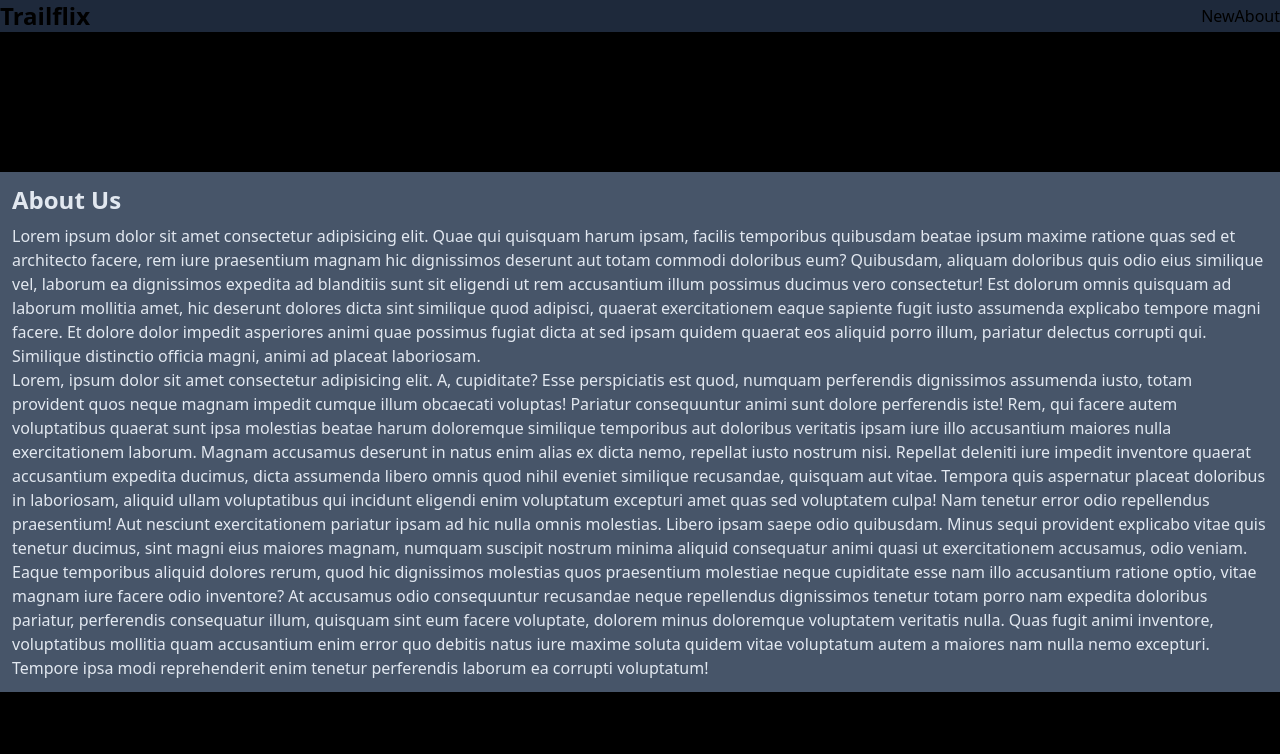
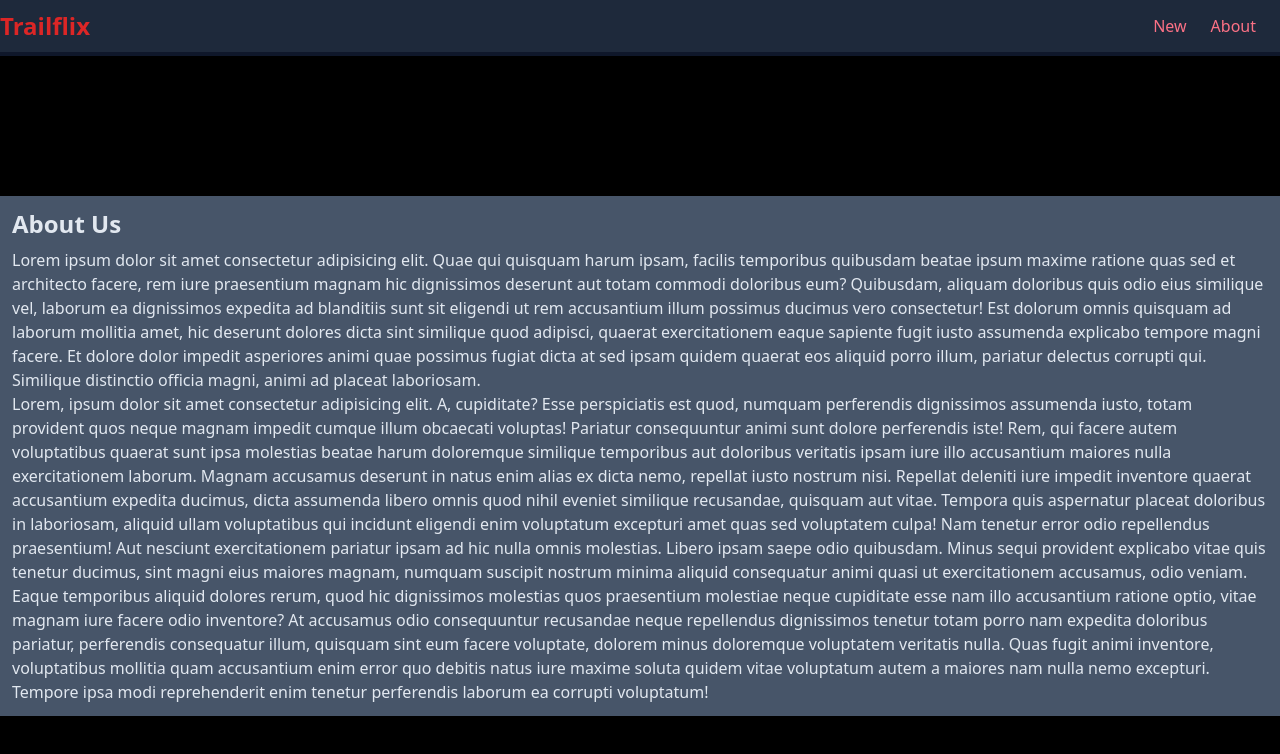
Before and after one commit to Leonardo-Cauna/Trailflix, a Next.js app: page /about in a window 1280 px wide. Shown: the top 754 px of the page. Built offline with nearby package versions, Linux system fonts and the light colour scheme.

Commit message:
Fixed tailwind config

```diff
--- a/src/Components/TaskCard.jsx
+++ b/src/Components/TaskCard.jsx
@@ -1,12 +1,13 @@
 "use client"
 import { Checkbox } from '@mui/material'
+import Link from 'next/link'
 import { useRouter } from 'next/navigation'
 import { useState } from 'react'
 
 export default function TaskCard ({ element }){
     const [uprating, setUpRating] = useState(false)
     const [downrating, setDownRating] = useState(false)
-
+    const router = useRouter()
     async function LoadElement(){
         const res = await fetch(`${process.env.LOCALHOST}/api/elements/${element.id}?${Date.now()}`)
         console.log(res);
@@ -55,7 +56,9 @@ export default function TaskCard ({ element }){
         }
     }
     return(
-        <div className='bg-slate-900 p-3 hover:bg-slate-800 hover:cursor-pointer'>
+        <div className='bg-slate-900 p-3 hover:bg-slate-800 hover:cursor-pointer' onClick={(e) => {
+
+        }}>
         <h3 className='font-bold text-2xl mb-2 text-slate-300'>{element.title}</h3>
         <p className='text-slate-400'>{element.description}</p>
         <p className='text-slate-400'>{element.premiere == null ? "Unknown":new Date(element.premiere).toDateString()}</p>
--- a/tailwind.config.js
+++ b/tailwind.config.js
@@ -2,7 +2,7 @@
 module.exports = {
   content: [
     './src/pages/**/*.{js,ts,jsx,tsx,mdx}',
-    './src/components/**/*.{js,ts,jsx,tsx,mdx}',
+    './src/Components/**/*.{js,ts,jsx,tsx,mdx}',
     './src/app/**/*.{js,ts,jsx,tsx,mdx}',
   ],
   theme: {
```
